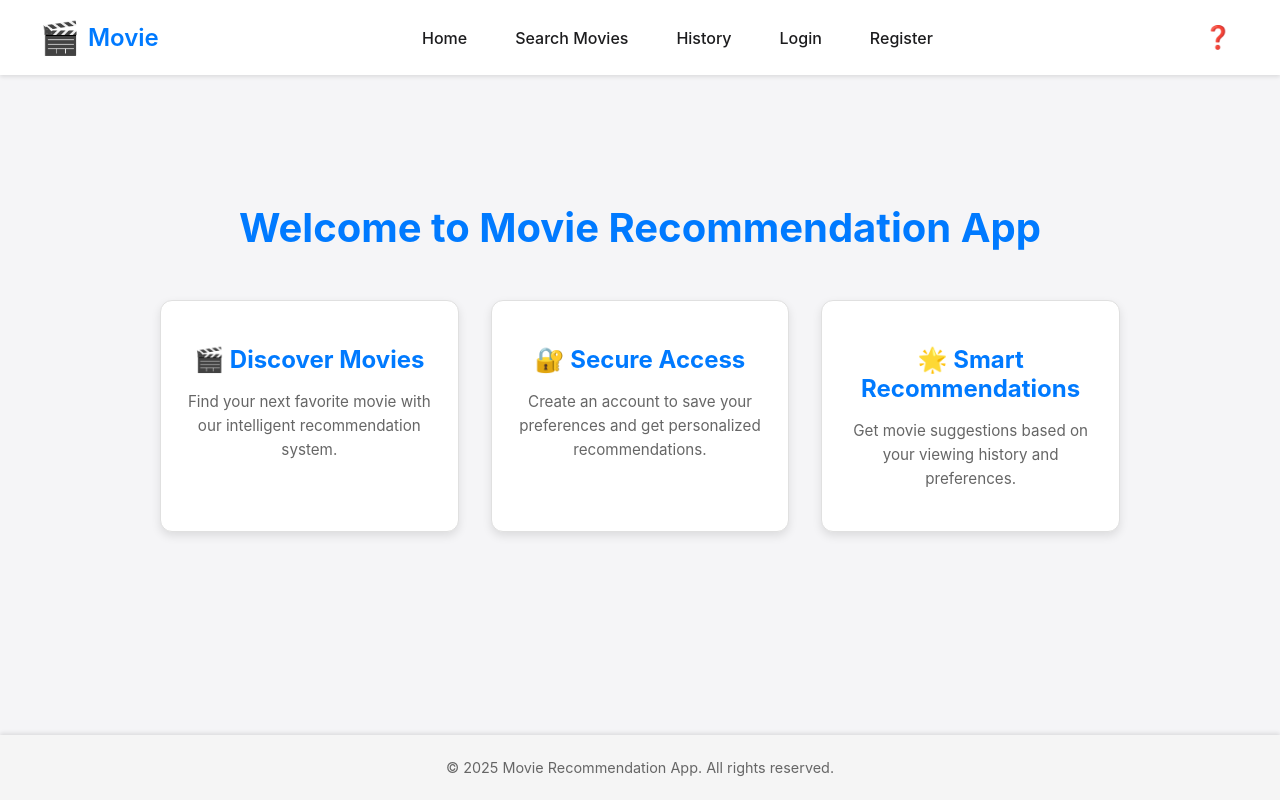
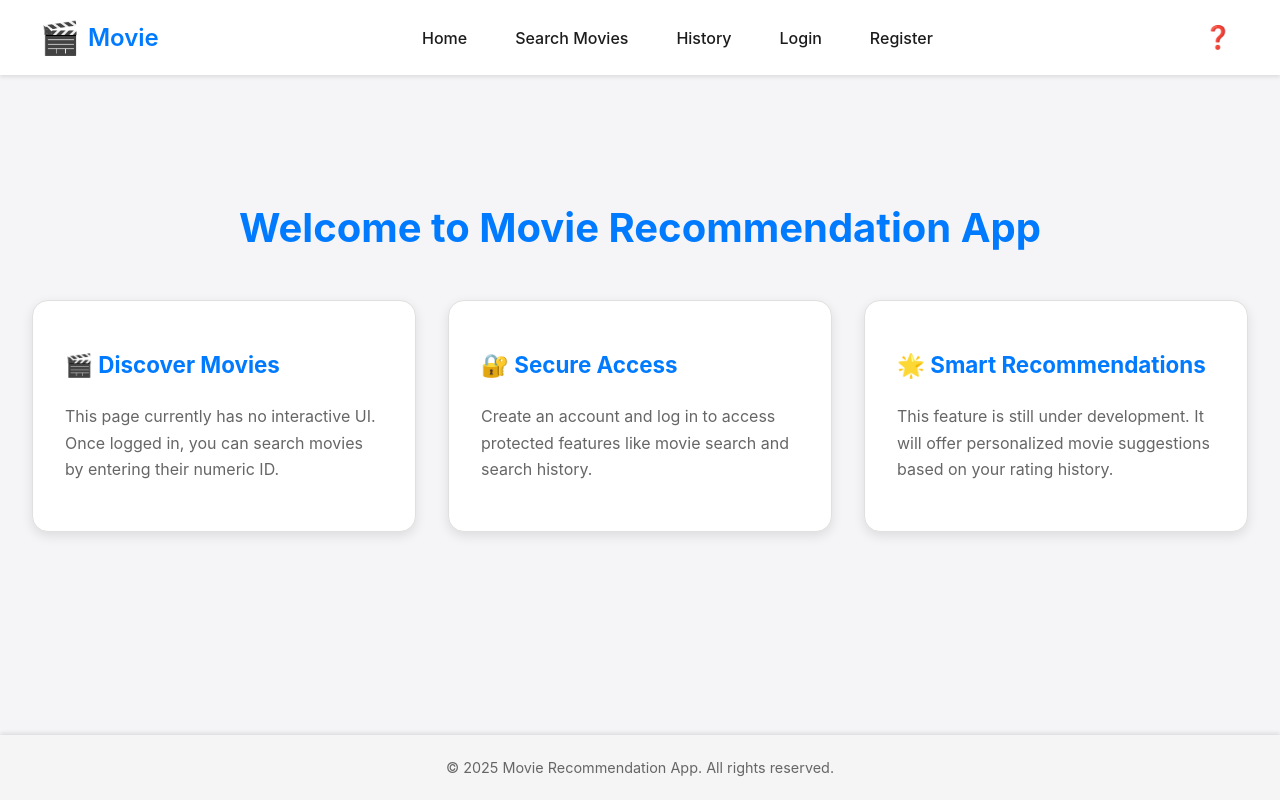
Before and after one commit to xiaoyuwang0314/movie-recommendation-app-frontend, a React app in the folder movie-recommendation/: page / in a window 1280 px wide. Built offline with nearby package versions, Linux system fonts and the light colour scheme; no server answers; the HTML template or start-up script is replaced by a standard one.

Commit message:
update homepage

```diff
--- a/movie-recommendation/src/pages/HomePage.jsx
+++ b/movie-recommendation/src/pages/HomePage.jsx
@@ -9,21 +9,21 @@ export default function HomePage() {
                 <div className="feature-card">
                     <h2>🎬 Discover Movies</h2>
                     <p>
-                        Find your next favorite movie with our intelligent recommendation system.
+                        This page currently has no interactive UI. Once logged in, you can search movies by entering their numeric ID.
                     </p>
                 </div>
 
                 <div className="feature-card">
                     <h2>🔐 Secure Access</h2>
                     <p>
-                        Create an account to save your preferences and get personalized recommendations.
+                        Create an account and log in to access protected features like movie search and search history.
                     </p>
                 </div>
 
                 <div className="feature-card">
                     <h2>🌟 Smart Recommendations</h2>
                     <p>
-                        Get movie suggestions based on your viewing history and preferences.
+                        This feature is still under development. It will offer personalized movie suggestions based on your rating history.
                     </p>
                 </div>
             </div>
--- a/movie-recommendation/src/pages/LoginPage.jsx
+++ b/movie-recommendation/src/pages/LoginPage.jsx
@@ -1,7 +1,7 @@
 import { useState } from "react";
 import { useNavigate } from "react-router-dom";
 import { authService } from "../services/api";
-import { useAuth } from "../context/AuthContext"; // ✅ 引入
+import { useAuth } from "../context/AuthContext";
 import "../styles/Form.css";
 
 export default function LoginPage() {
--- a/movie-recommendation/src/styles/HomePage.css
+++ b/movie-recommendation/src/styles/HomePage.css
@@ -1,8 +1,7 @@
 .home-container {
-    max-width: 960px;
+    max-width: 80rem;
     margin: 80px auto;
     padding: 2rem;
-    text-align: center;
     color: var(--color-text);
 }
 
@@ -11,42 +10,55 @@
     font-weight: 700;
     margin-bottom: 3rem;
     color: var(--color-primary);
+    text-align: center;
 }
 
 
-/* Feature grid */
+/* Feature card grid layout */
 
 .features {
     display: grid;
-    grid-template-columns: repeat(auto-fit, minmax(260px, 1fr));
+    grid-template-columns: repeat(auto-fit, minmax(280px, 1fr));
     gap: 2rem;
 }
 
 
-/* Individual card */
+/* Card container */
 
 .feature-card {
     background: var(--color-surface);
     border: 1px solid var(--color-border);
-    border-radius: 12px;
-    padding: 1.5rem;
-    box-shadow: 0 4px 10px var(--color-shadow);
-    transition: transform 0.2s ease, box-shadow 0.2s ease;
+    border-radius: 16px;
+    padding: 2rem;
+    box-shadow: 0 4px 12px var(--color-shadow);
+    display: flex;
+    flex-direction: column;
+    justify-content: space-between;
+    transition: transform 0.25s ease, box-shadow 0.25s ease;
+    text-align: left;
 }
 
 .feature-card:hover {
     transform: translateY(-4px);
-    box-shadow: 0 8px 16px var(--color-shadow);
+    box-shadow: 0 8px 18px var(--color-shadow);
 }
 
+
+/* Card title */
+
 .feature-card h2 {
-    font-size: 1.5rem;
-    margin-bottom: 1rem;
+    font-size: 1.4rem;
+    margin-bottom: 0.5rem;
     color: var(--color-primary);
+    text-align: left;
 }
 
+
+/* Card description */
+
 .feature-card p {
-    font-size: 0.95rem;
+    font-size: 1rem;
     color: var(--color-subtle-text);
-    line-height: 1.6;
+    line-height: 1.65;
+    text-align: left;
 }
```
